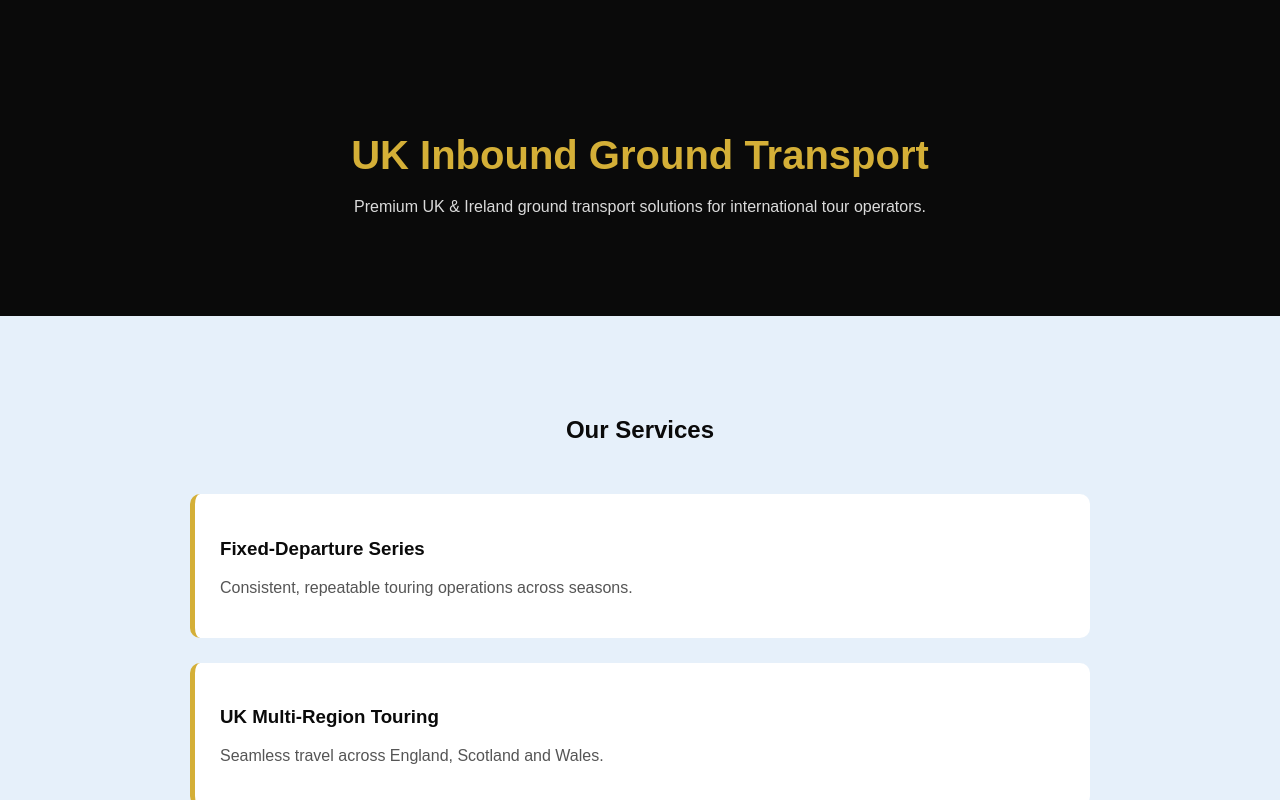
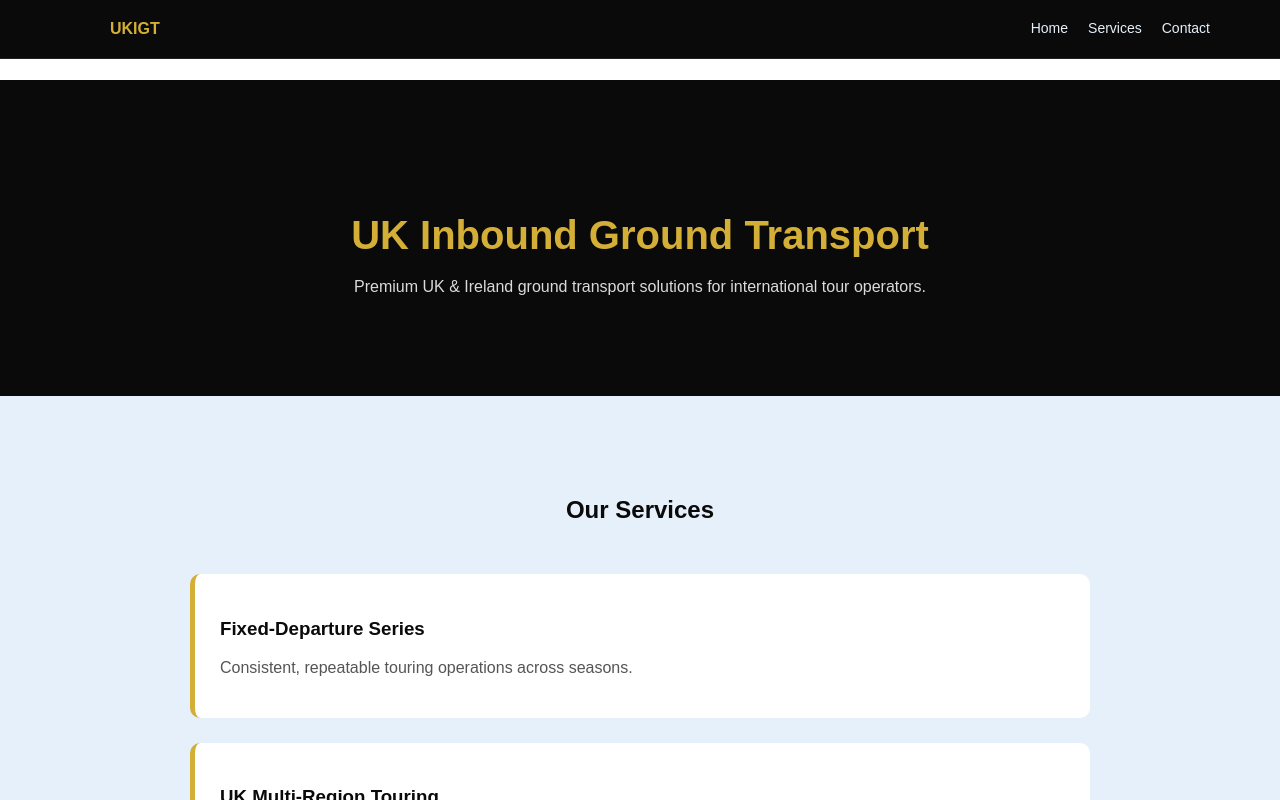
Before and after one commit to kandiahtk-crypto/Project-, a Next.js app: page / in a window 1280 px wide. Shown: the top 800 px of the page. Built offline with nearby package versions, Linux system fonts and the light colour scheme.

Commit message:
Update page.tsx

```diff
--- a/src/app/page.tsx
+++ b/src/app/page.tsx
@@ -1,7 +1,11 @@
+import Navbar from "../components/Navbar";
+
 export default function HomePage() {
   return (
-    <main style={{ fontFamily: "Arial, sans-serif" }}>
-      {/* HERO */}
+    <>
+      <Navbar />
+
+      <main style={{ fontFamily: "Arial, sans-serif", paddingTop: "80px" }}>
         <section
           style={{
             padding: "100px 20px",
@@ -27,12 +31,11 @@ export default function HomePage() {
               opacity: 0.85,
             }}
           >
-          Premium UK & Ireland ground transport solutions for international
-          tour operators.
+            Premium UK &amp; Ireland ground transport solutions for
+            international tour operators.
           </p>
         </section>
 
-      {/* SERVICES */}
         <section
           style={{
             padding: "80px 20px",
@@ -65,9 +68,7 @@ export default function HomePage() {
                 borderLeft: "5px solid #D4AF37",
               }}
             >
-            <h3 style={{ color: "#0A0A0A" }}>
-              Fixed-Departure Series
-            </h3>
+              <h3 style={{ color: "#0A0A0A" }}>Fixed-Departure Series</h3>
               <p style={{ color: "#555" }}>
                 Consistent, repeatable touring operations across seasons.
               </p>
@@ -81,9 +82,7 @@ export default function HomePage() {
                 borderLeft: "5px solid #D4AF37",
               }}
             >
-            <h3 style={{ color: "#0A0A0A" }}>
-              UK Multi-Region Touring
-            </h3>
+              <h3 style={{ color: "#0A0A0A" }}>UK Multi-Region Touring</h3>
               <p style={{ color: "#555" }}>
                 Seamless travel across England, Scotland and Wales.
               </p>
@@ -97,9 +96,7 @@ export default function HomePage() {
                 borderLeft: "5px solid #D4AF37",
               }}
             >
-            <h3 style={{ color: "#0A0A0A" }}>
-              UK–Ireland Integration
-            </h3>
+              <h3 style={{ color: "#0A0A0A" }}>UK–Ireland Integration</h3>
               <p style={{ color: "#555" }}>
                 Unified logistics across both countries.
               </p>
@@ -107,7 +104,6 @@ export default function HomePage() {
           </div>
         </section>
 
-      {/* FOOTER */}
         <footer
           style={{
             padding: "40px",
@@ -119,5 +115,6 @@ export default function HomePage() {
           <p>© UK Inbound Ground Transport</p>
         </footer>
       </main>
+    </>
   );
 }
```
Lines whose indentation alone changed are shown as unchanged.
